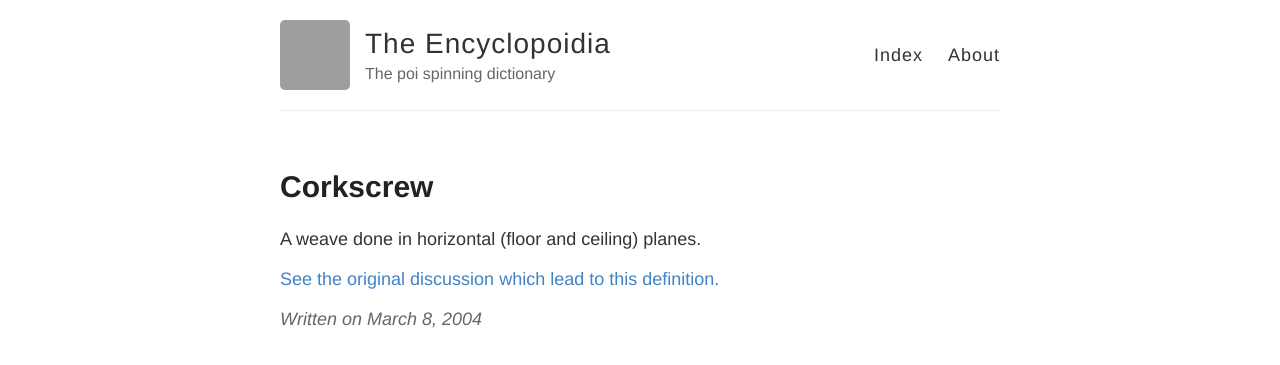
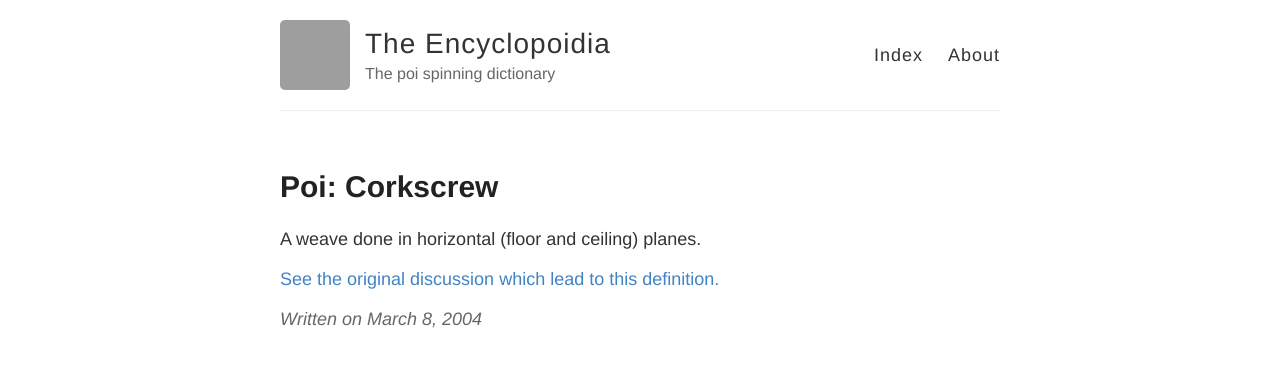
Before and after one commit to Spherculism/encyclopoidia, a Jekyll site: the page built from _posts/2004-3-8-Corkscrew.md, in a window 1280 px wide. Shown: the top 365 px of the page. Built offline with Jekyll 4.4.1, drawn with Linux system fonts in a browser that asks for light colours; grey boxes are pictures that could not be loaded.

Commit message:
better seo

```diff
--- a/_layouts/poidia.html
+++ b/_layouts/poidia.html
@@ -3,7 +3,7 @@ layout: default
 ---
 
 <article class="post">
-  <h1>{{ page.title }}</h1>
+  <h1>Poi: {{ page.title }}</h1>
 
   <div class="entry">
     {{ content }}
```
